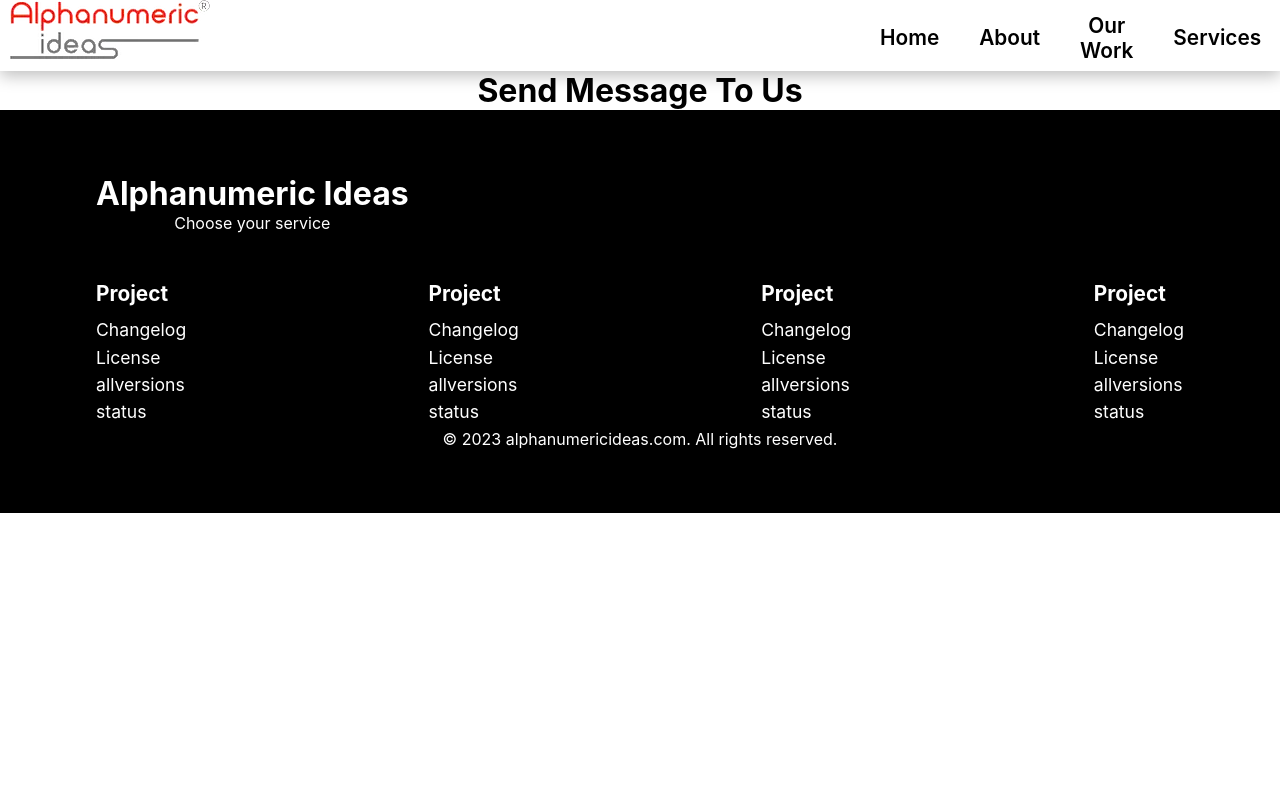
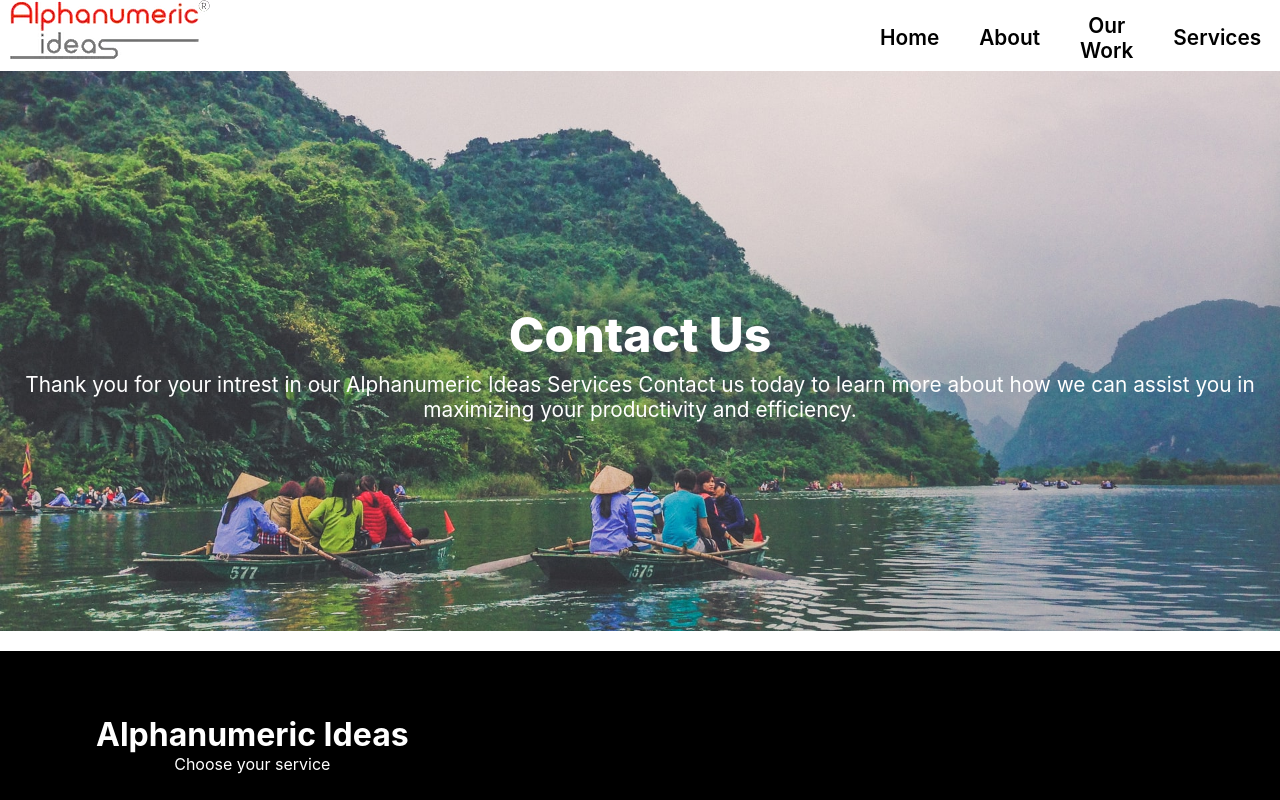
Before and after one commit to Manohar7781/Alphanumericideads_web_services, a React (Create React App) app: page /Contactus in a window 1280 px wide. Shown: the top 800 px of the page. Built offline with nearby package versions, Linux system fonts and the light colour scheme; the HTML template or start-up script is replaced by a standard one.

Commit message:
added contact

```diff
--- a/src/Components/Contact.jsx
+++ b/src/Components/Contact.jsx
@@ -1,13 +1,19 @@
 import React from 'react';
-import "../Css/Contact.css"
+import "../Css/Contact.css";
+import contact_banner from "../assests/2.jpg"
+import Hero from './Hero';
 
 export default function Contact() {
   return (
-    <div className='form-container'>
-      <h1>Send Message To Us</h1>
-      <form action="">
-        <label htmlFor=""></label>
-      </form>
+    <div>
+      <Hero
+      cName = "hero"
+      heroImg = {contact_banner}
+      title="Contact Us"
+      text="Thank you for your intrest in our Alphanumeric Ideas Services
+      Contact us today to learn more about how we can assist you in maximizing your productivity and efficiency.
+      "/>
+      <br />
     </div>
   )
 }
```
